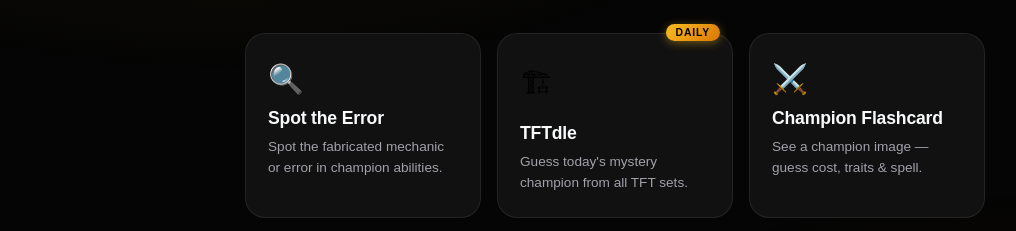
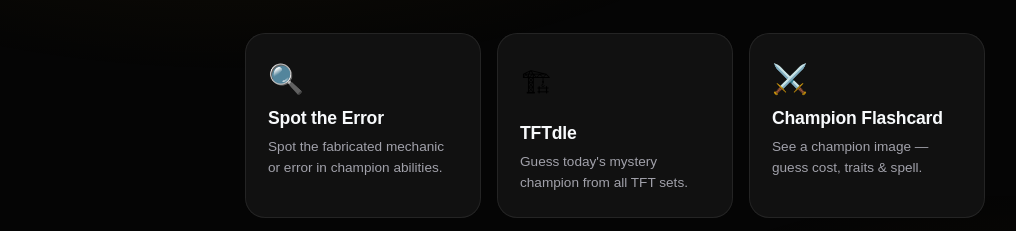
Before and after one commit to Calling26/Helping_TFT_Players_Read, a plain HTML site: page frontend/index.html in a window 1280 px wide. Shown: the part 293-524 px from the top of the page, without its empty margins (25-1041 px from the left). Drawn offline with Linux system fonts and the light colour scheme.

Commit message:
Remove Daily badge from TFTdle mode card

```diff
--- a/frontend/index.html
+++ b/frontend/index.html
@@ -43,9 +43,8 @@
           <h3>Spot the Error</h3>
           <p>Spot the fabricated mechanic or error in champion abilities.</p>
         </button>
-                <button class="mode-card mode-card--new" data-mode="tftdle">
+        <button class="mode-card" data-mode="tftdle">
           <div class="mode-icon">&#127959;</div>
-          <span class="mode-badge">Daily</span>
           <h3>TFTdle</h3>
           <p>Guess today&#39;s mystery champion from all TFT sets.</p>
         </button>
```
